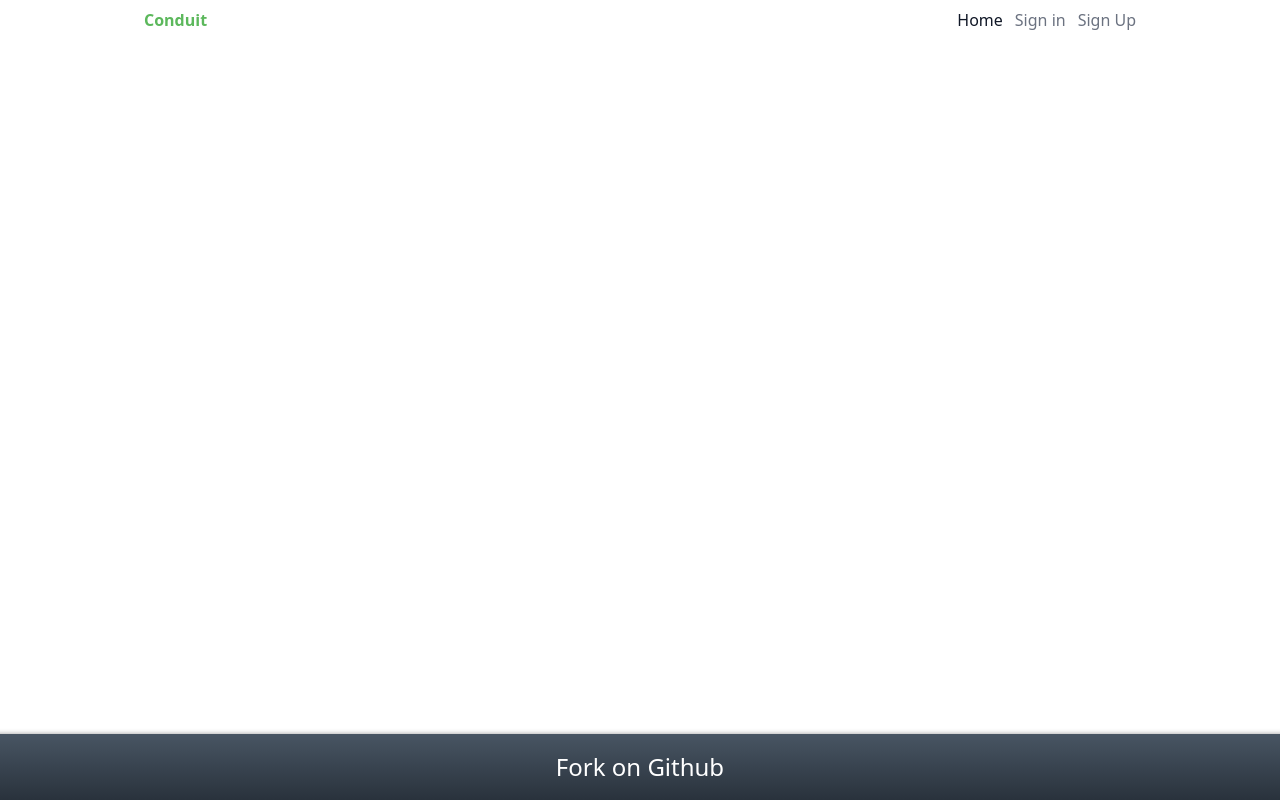
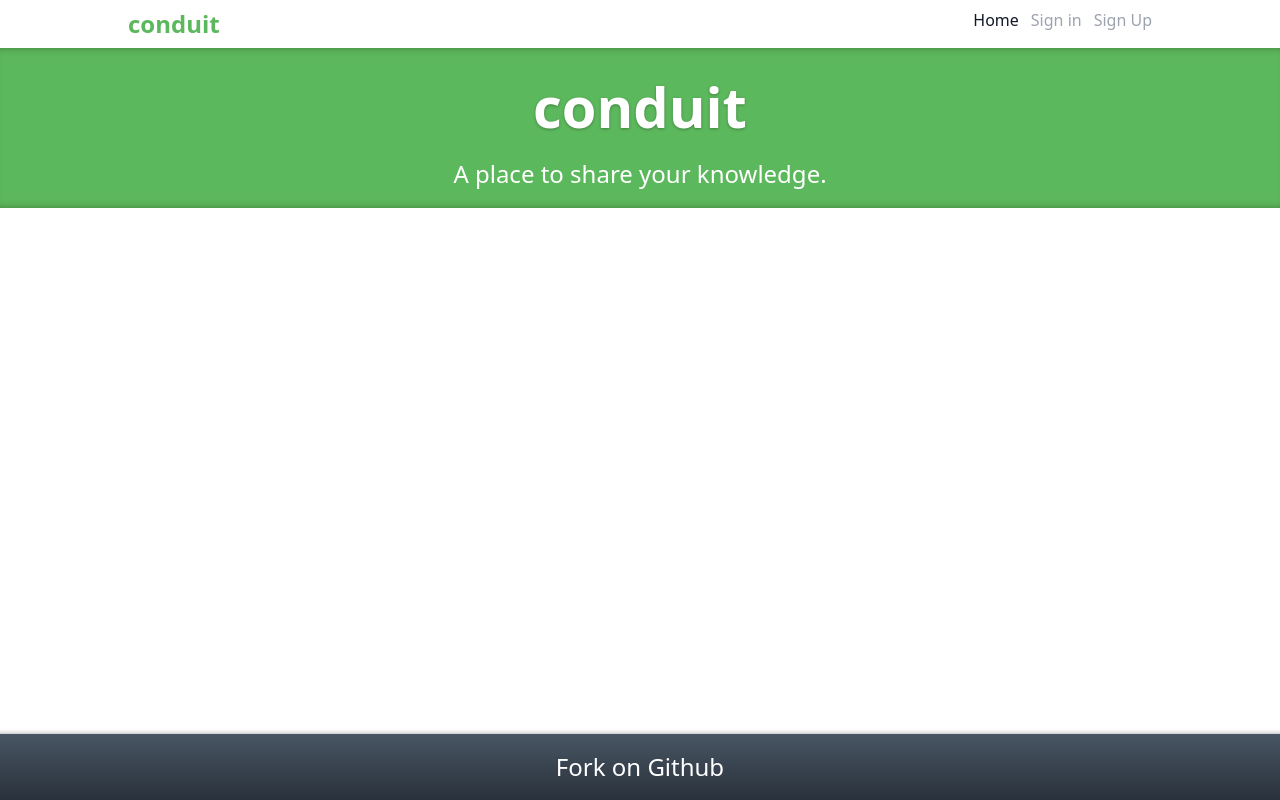
Before and after one commit to elmi-elmi/task-ysntm, a Vue app: page / in a window 1280 px wide. Built offline with nearby package versions, Linux system fonts and the light colour scheme.

Commit message:
home banner

```diff
--- a/package.json
+++ b/package.json
@@ -25,9 +25,12 @@
     "autoprefixer": "^10.4.13",
     "eslint": "^8.22.0",
     "eslint-plugin-vue": "^9.3.0",
+    "node-sass": "^8.0.0",
     "npm-run-all": "^4.1.5",
     "postcss": "^8.4.21",
     "prettier": "^2.7.1",
+    "sass": "^1.57.1",
+    "sass-loader": "^13.2.0",
     "tailwindcss": "^3.2.4",
     "typescript": "~4.7.4",
     "vite": "^4.0.0",
--- a/src/App.vue
+++ b/src/App.vue
@@ -1,8 +1,14 @@
-<script setup lang="ts">
+<script lang="ts">
 // import { RouterLink, RouterView } from "vue-router";
 // import HelloWorld from "./components/HelloWorld.vue";
 import AppHeader from "@/layouts/header/AppHeader.vue";
 import AppFooter from "@/layouts/AppFooter.vue";
+import { defineComponent } from "vue";
+
+export default defineComponent({
+  name: "App",
+  components: { AppFooter, AppHeader },
+});
 </script>
 
 <template>
--- /dev/null
+++ b/src/components/home/HomeBanner.vue
@@ -0,0 +1,30 @@
+<template>
+  <section class="banner bg-conduit text-white">
+    <h1 class="banner__tittle">conduit</h1>
+    <h2 class="banner__pre-title">A place to share your knowledge.</h2>
+  </section>
+</template>
+
+<script lang="ts">
+import { defineComponent } from "vue";
+
+export default defineComponent({
+  name: "HomeBanner",
+});
+</script>
+
+<style lang="scss" scoped>
+.banner {
+  @apply p-4 mb-4 text-white;
+  box-shadow: inset 0 8px 8px -8px rgb(0 0 0 / 30%),
+    inset 0 -8px 8px -8px rgb(0 0 0 / 30%);
+
+  &__tittle {
+    @apply text-center pb-2 text-[3.5rem] font-bold;
+    text-shadow: 0px 1px 3px rgb(0 0 0 / 30%);
+  }
+  &__pre-title {
+    @apply text-center text-[1.5rem] mb-0 font-light;
+  }
+}
+</style>
--- a/src/layouts/header/AppHeader.vue
+++ b/src/layouts/header/AppHeader.vue
@@ -1,5 +1,5 @@
 <template>
-  <header class="header container max-w-5xl mx-auto flex justify-between">
+  <header class="header">
     <AppHeaderLogo />
     <AppHeaderNav />
   </header>
@@ -17,7 +17,6 @@ export default defineComponent({
 
 <style scoped>
 .header {
-  padding: 0.5rem 1rem;
-  font-size: 1rem;
+  @apply container max-w-5xl mx-auto flex justify-between py-2  text-[1rem];
 }
 </style>
--- a/src/layouts/header/AppHeaderLogo.vue
+++ b/src/layouts/header/AppHeaderLogo.vue
@@ -1,5 +1,5 @@
 <template>
-  <div class="font-bold text-conduit cursor-pointer">Conduit</div>
+  <div class="header-logo">conduit</div>
 </template>
 
 <script>
@@ -8,4 +8,8 @@ export default {
 };
 </script>
 
-<style scoped></style>
+<style lang="scss" scoped>
+.header-logo {
+  @apply font-bold text-conduit cursor-pointer text-2xl;
+}
+</style>
--- a/src/layouts/header/AppHeaderNav.vue
+++ b/src/layouts/header/AppHeaderNav.vue
@@ -1,8 +1,8 @@
 <template>
   <nav>
-    <ul class="flex space-x-3 text-gray-500">
+    <ul class="header-nav">
       <li
-        class="cursor-pointer hover:text-gray-800"
+        class="header-nav_li cursor-pointer"
         v-for="item in navItem"
         :key="item.name"
         :class="{ 'text-gray-900': item.name === 'home' }"
@@ -30,4 +30,11 @@ export default defineComponent({
 });
 </script>
 
-<style scoped></style>
+<style lang="scss" scoped>
+.header-nav {
+  @apply flex space-x-3 text-gray-400;
+  &__li {
+    @apply hover:text-gray-800 text-2xl;
+  }
+}
+</style>
--- a/src/views/HomeView.vue
+++ b/src/views/HomeView.vue
@@ -1,9 +1,16 @@
-<script setup lang="ts">
+<script lang="ts">
 // import TheWelcome from "../components/TheWelcome.vue";
+import HomeBanner from "@/components/home/HomeBanner.vue";
+import { defineComponent } from "vue";
+export default defineComponent({
+  name: "HomeView",
+  components: { HomeBanner },
+});
 </script>
 
 <template>
-  <main>
+  <section>
     <!--    <TheWelcome />-->
-  </main>
+    <HomeBanner />
+  </section>
 </template>
```
Also changed, not shown: 1 other file (tests, documents, lock files or other folders).
